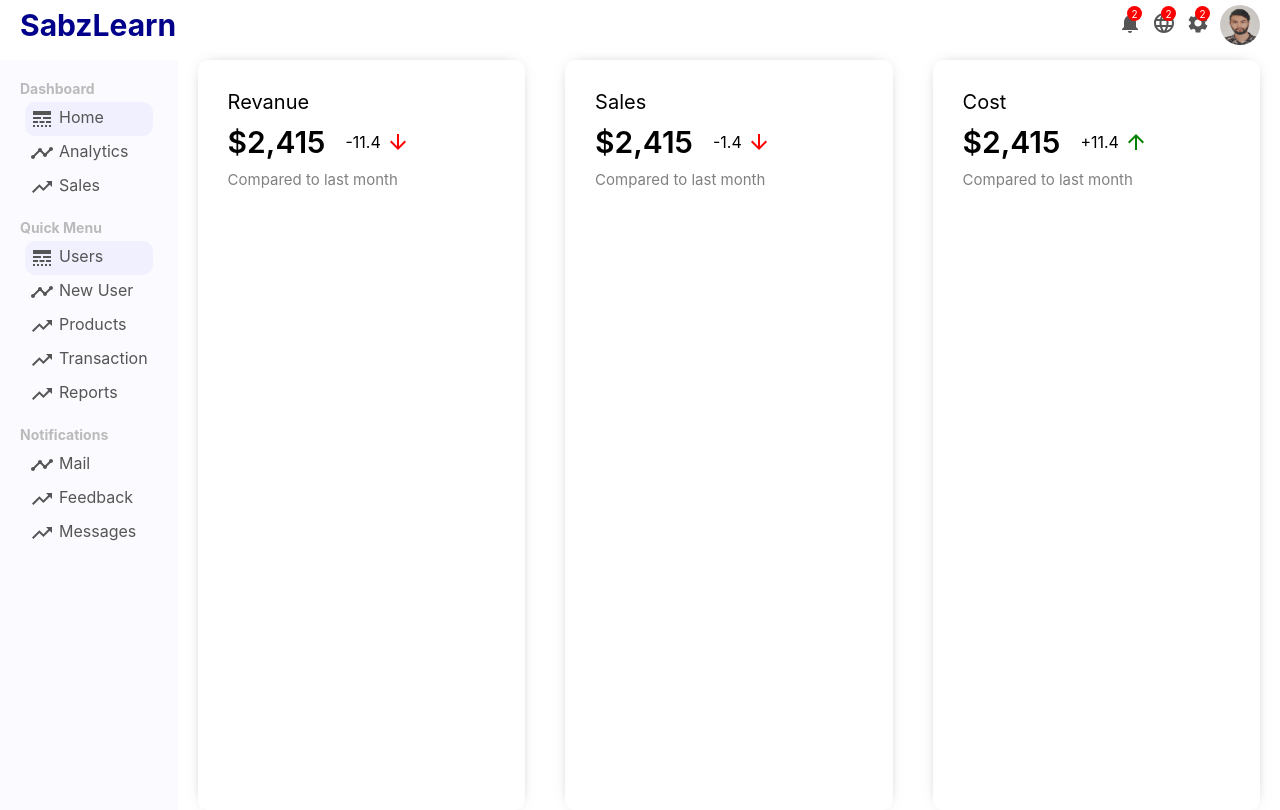
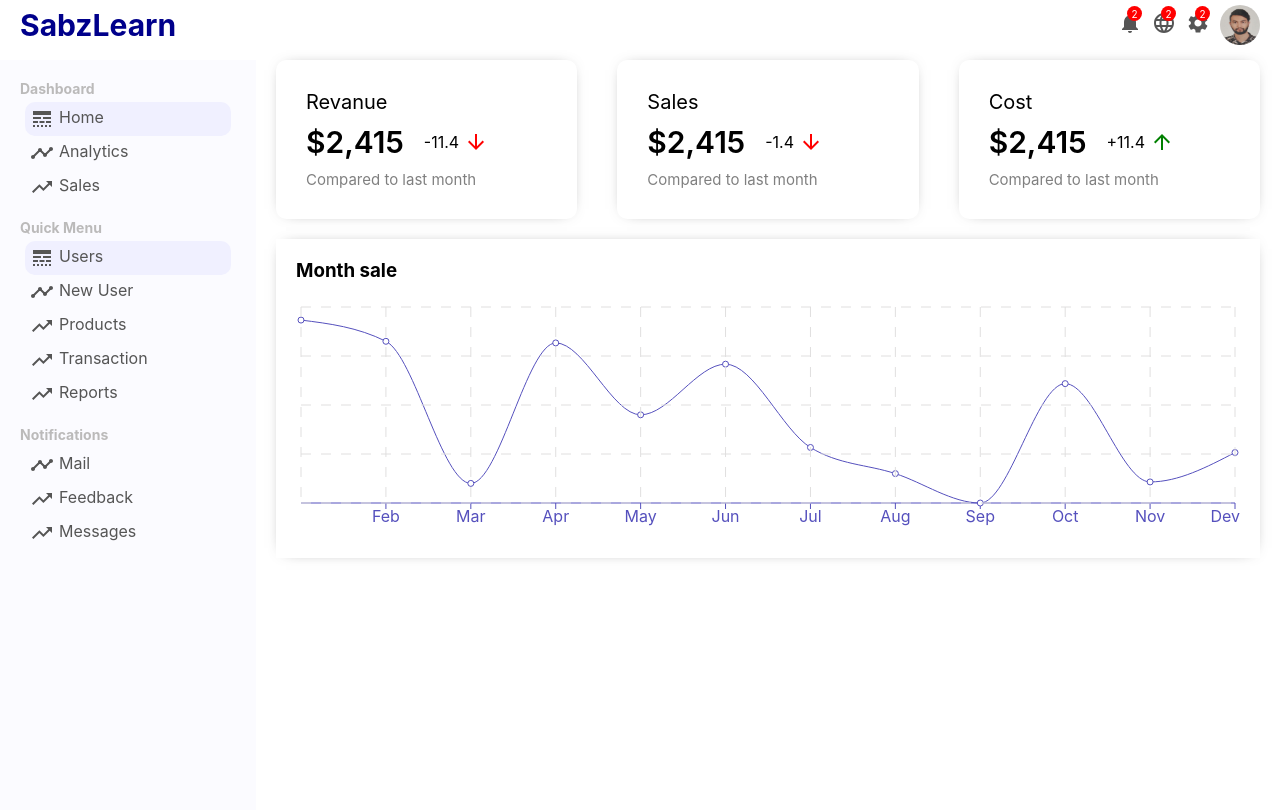
Before and after one commit to mohsenAKB/dashboaed-admin-with-react, a React (Create React App) app: page / in a window 1280 px wide. Built offline with nearby package versions, Linux system fonts and the light colour scheme.

Commit message:
Modify Home component:import chart component and use it

```diff
--- a/src/pages/home/Home.css
+++ b/src/pages/home/Home.css
@@ -0,0 +1,4 @@
+.home
+{
+    flex:4;
+}
--- a/src/pages/home/Home.js
+++ b/src/pages/home/Home.js
@@ -1,11 +1,14 @@
 import React from 'react';
 import './Home.css';
 import Feature from "../../components/features/Feature";
+import Chart from "../../components/chart/Chart";
+import {xAxisData} from "../../datas";
 const Home = () => {
     return (
-        <>
-            <Feature />
-        </>
+      <section className="home">
+        <Feature />
+        <Chart grid title="Month sale" data={xAxisData} datakey="Sale"/>
+      </section>
     );
 }
 
```
